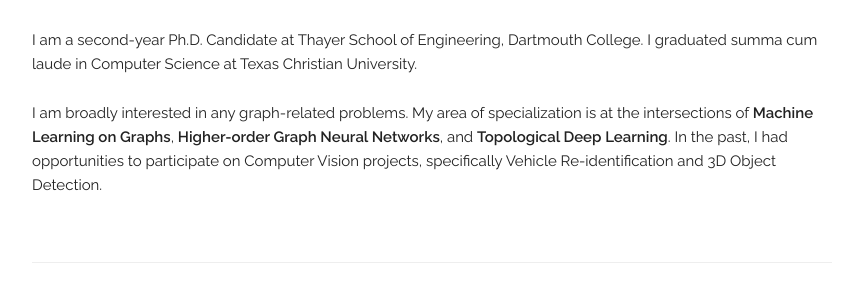
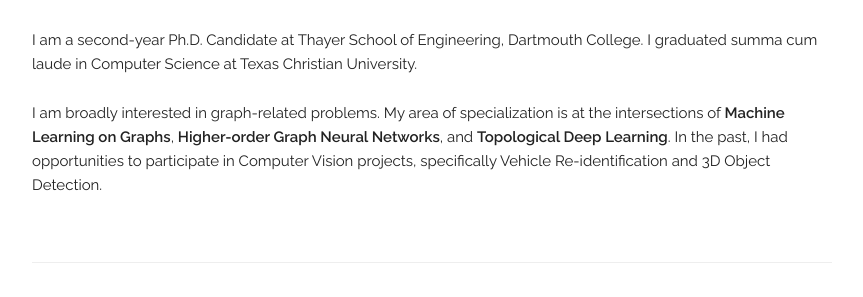
Before and after one commit to quang-truong/quang-truong.github.io, a Jekyll site: the page built from index.html, in a window 1280 px wide. Shown: the part 433-730 px from the top of the page, without its empty margins (208-1071 px from the left). Built offline with Jekyll 4.4.1, drawn with Linux system fonts in a browser that asks for light colours; some web fonts are replaced.

Commit message:
fix grammar

```diff
--- a/index.html
+++ b/index.html
@@ -10,8 +10,8 @@
   </p>
 
   <p>
-  I am broadly interested in any graph-related problems. My area of specialization is at the intersections of <b>Machine Learning on Graphs</b>,
-  <b>Higher-order Graph Neural Networks</b>, and <b>Topological Deep Learning</b>. In the past, I had opportunities to participate on Computer Vision projects,
+  I am broadly interested in graph-related problems. My area of specialization is at the intersections of <b>Machine Learning on Graphs</b>,
+  <b>Higher-order Graph Neural Networks</b>, and <b>Topological Deep Learning</b>. In the past, I had opportunities to participate in Computer Vision projects,
   specifically Vehicle Re-identification and 3D Object Detection.
   </p>
 </div>
```
